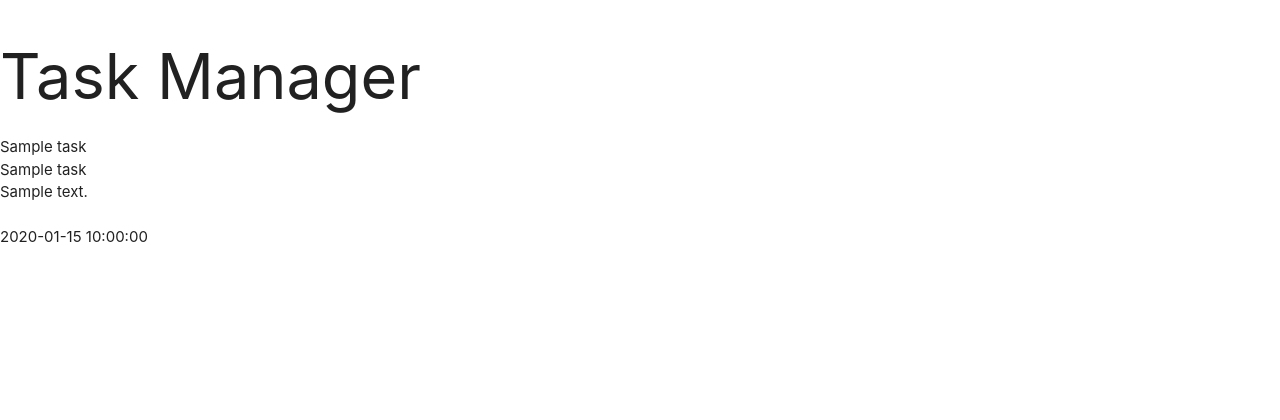
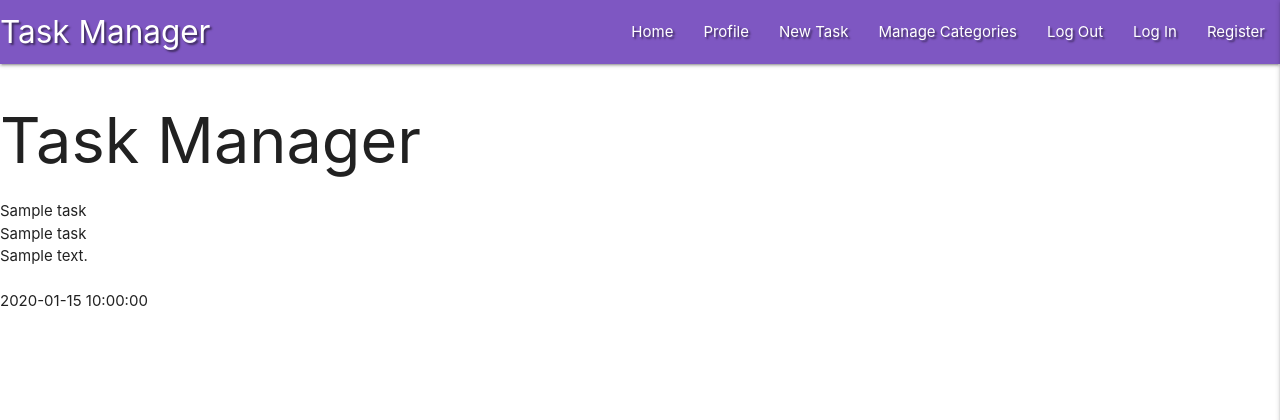
Before and after one commit to Brian-FullStack/task_manager, a Flask app: page / in a window 1280 px wide. Shown: the top 420 px of the page. Run offline with Flask 2, Linux system fonts and the light colour scheme; a database or web service that is not in the repository returns one stand-in record (values such as "Sample title"); some libraries are stand-ins or nearby versions.

Commit message:
Added Materialize Navbar and Sidenav

```diff
--- a/static/css/style.css
+++ b/static/css/style.css
@@ -0,0 +1,3 @@
+.text-shadow{
+    text-shadow: 2px 2px 2px rgba(0, 0, 0, .5);
+}
--- a/static/js/script.js
+++ b/static/js/script.js
@@ -0,0 +1,4 @@
+/**Code from: Materialize - mobile collapse*/
+$(document).ready(function(){
+    $('.sidenav').sidenav({edge: "right"});
+  });
--- a/templates/base.html
+++ b/templates/base.html
@@ -4,6 +4,7 @@
     <meta charset="UTF-8">
     <meta http-equiv="X-UA-Compatible" content="IE=edge">
     <meta name="viewport" content="width=device-width, initial-scale=1.0">
+    <!--Font Awsome CDN-->
     <link rel="stylesheet" href="https://use.fontawesome.com/releases/v5.15.4/css/all.css"
     integrity="sha384-DyZ88mC6Up2uqS4h/KRgHuoeGwBcD4Ng9SiP4dIRy0EXTlnuz47vAwmeGwVChigm" crossorigin="anonymous" type="text/css">
     <!-- Materialize CSS CDN -->
@@ -15,6 +16,37 @@
     <title>Task Manager</title>
 </head>
 <body>
+
+    <header>
+        <!--Code from: https://materializecss.com/navbar.html-->
+        <!--Top Navbar-->
+        <nav class="nav-extended text-shadow deep-purple lighten-1">
+            <div class="nav-wrapper">
+            <a href="{{url_for('get_tasks')}}" class="brand-logo">Task Manager</a>
+            <a href="#" data-target="mobile-demo" class="sidenav-trigger right"><i class="fas fa-bars"></i></a>
+            <ul class="right hide-on-med-and-down">
+                <li><a href="{{url_for('get_tasks')}}">Home</a></li>
+                <li><a href="#">Profile</a></li>
+                <li><a href="#">New Task</a></li>
+                <li><a href="#">Manage Categories</a></li>
+                <li><a href="#">Log Out</a></li>
+                <li><a href="#">Log In</a></li>
+                <li><a href="#">Register</a></li>
+            </ul>
+            </div>
+        </nav>
+        <!--Mobile side navigation-->
+        <ul class="sidenav" id="mobile-demo">
+            <li><h4 class="center-align deep-purple-text lighten-1">Task Manager</h4></li>
+            <li><a href="{{url_for('get_tasks')}}">Home</a></li>
+            <li><a href="#">Profile</a></li>
+            <li><a href="#">New Task</a></li>
+            <li><a href="#">Manage Categories</a></li>
+            <li><a href="#">Log Out</a></li>
+            <li><a href="#">Log In</a></li>
+            <li><a href="#">Register</a></li>
+        </ul>
+    </header>
     <h1>Task Manager</h1>
 
     {% block content %}
```
